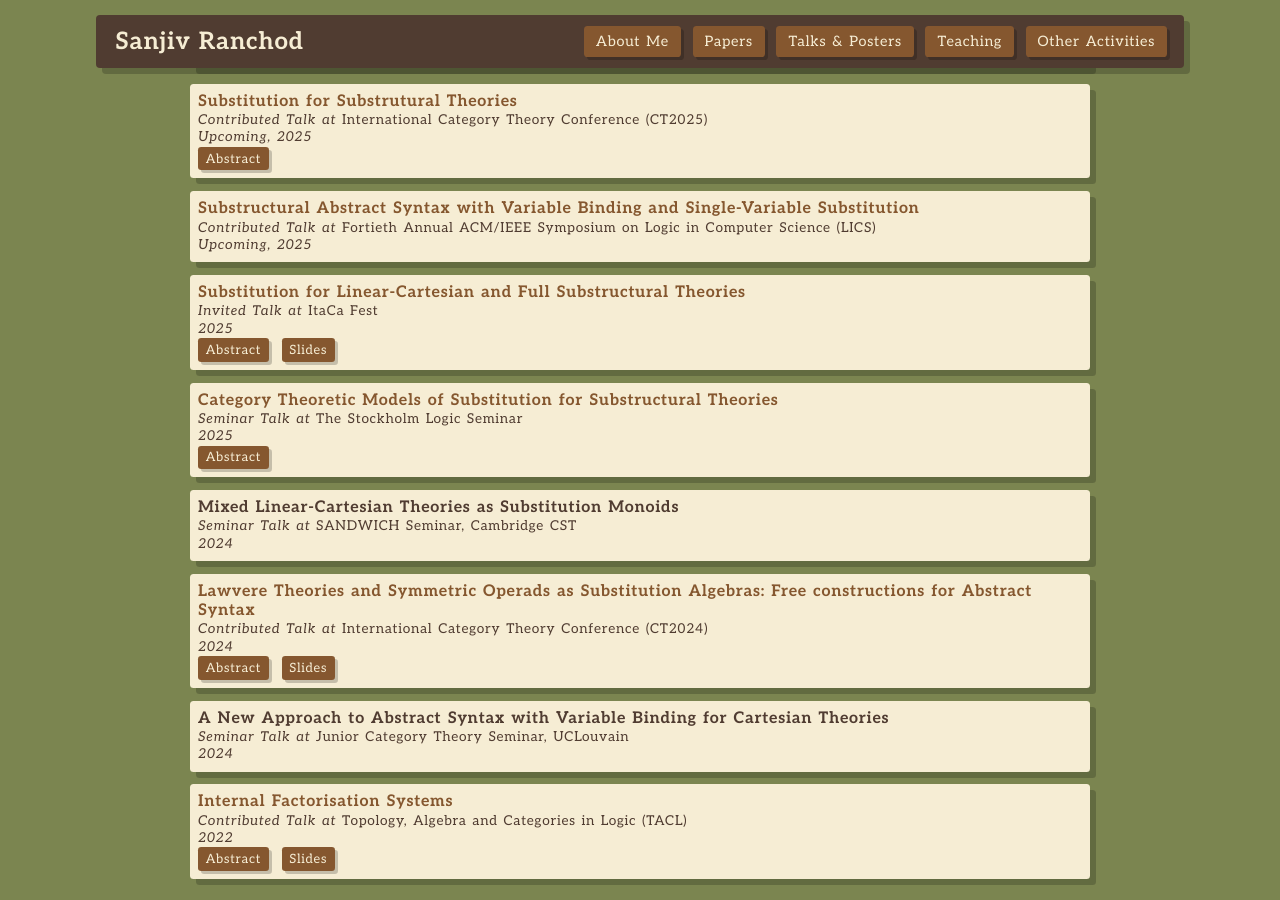
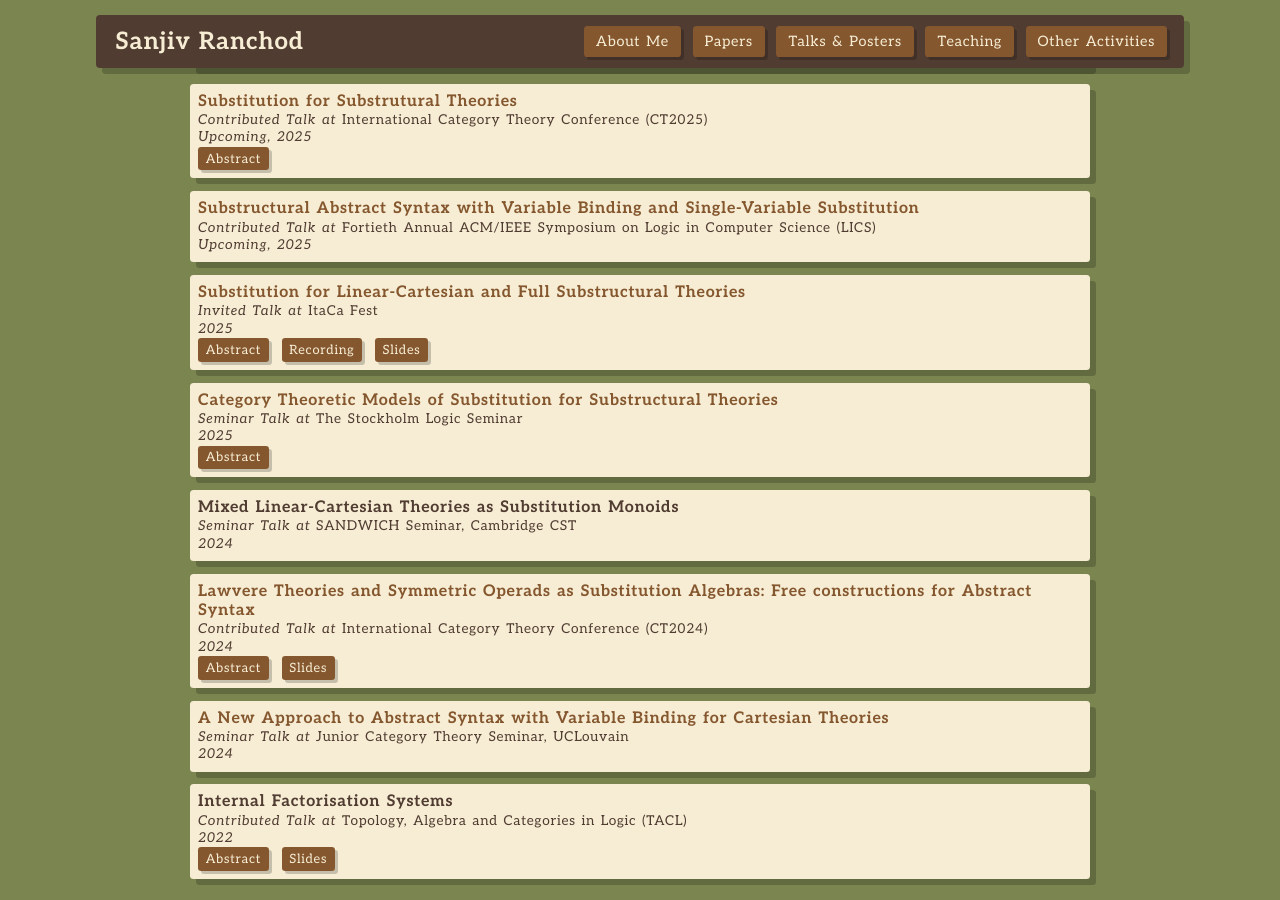
Before and after one commit to sanjiv-ranchod/website_test, a Jekyll site: the page built from index.md, in a window 1280 px wide and 900 px high, scrolled down 1231 px. Built offline with Jekyll 4.4.1, drawn with Linux system fonts in a browser that asks for light colours; some web fonts are replaced.

Commit message:
Talk recordings

```diff
--- a/_data/talks.yml
+++ b/_data/talks.yml
@@ -28,6 +28,7 @@ talks:
     link: "https://progetto-itaca.github.io/fests/fest25.html"
     slides: "assets/pdf/ItaCa_2025_Slides.pdf"
     abstract: "https://progetto-itaca.github.io/fests/fest25.html#ranchod"
+    recording: "https://www.youtube.com/watch?v=uhxa5lxwpoU&ab_channel=ProgettoItaCa"
 
   - title: "Category Theoretic Models of Substitution for Substructural Theories"
     event: "The Stockholm Logic Seminar"
@@ -58,6 +59,7 @@ talks:
     year: 2024
     date: 20240419
     type: "Seminar Talk"
+    link: "https://www.uclouvain.be/en/research-institutes/irmp/junior-colloquium-0"
 
   - title: "Internal Factorisation Systems"
     event: "Topology, Algebra and Categories in Logic (TACL)"
@@ -66,4 +68,3 @@ talks:
     type: "Contributed Talk"
     abstract: "https://www.mat.uc.pt/~tacl2022/pdfs/TACL_2022_paper_38.pdf"
     slides: "https://www.mat.uc.pt/~tacl2022/slides/slidesSRanchod.pdf"
-    link: "https://www.uclouvain.be/en/research-institutes/irmp/junior-colloquium-0"
--- a/index.md
+++ b/index.md
@@ -94,6 +94,9 @@ layout: default
           {% if talk.abstract %}
             <a class="btn" href="{{ talk.abstract }}" target="_blank" rel="noopener">Abstract</a>
           {% endif %}
+          {% if talk.recording %}
+            <a class="btn" href="{{ talk.recording }}" target="_blank" rel="noopener">Recording</a>
+          {% endif %}
           {% if talk.slides %}
             <a class="btn" href="{{ talk.slides }}" target="_blank" rel="noopener">Slides</a>
           {% endif %}
```
